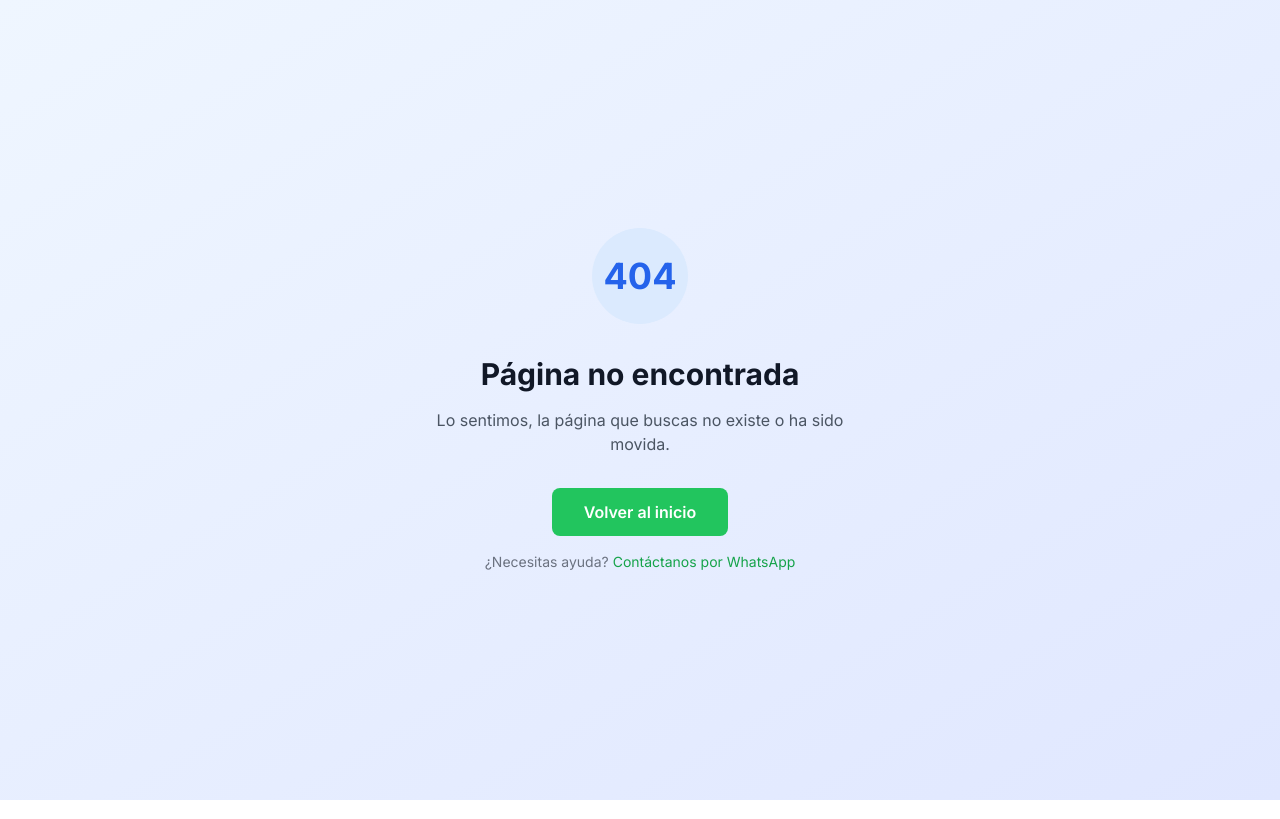
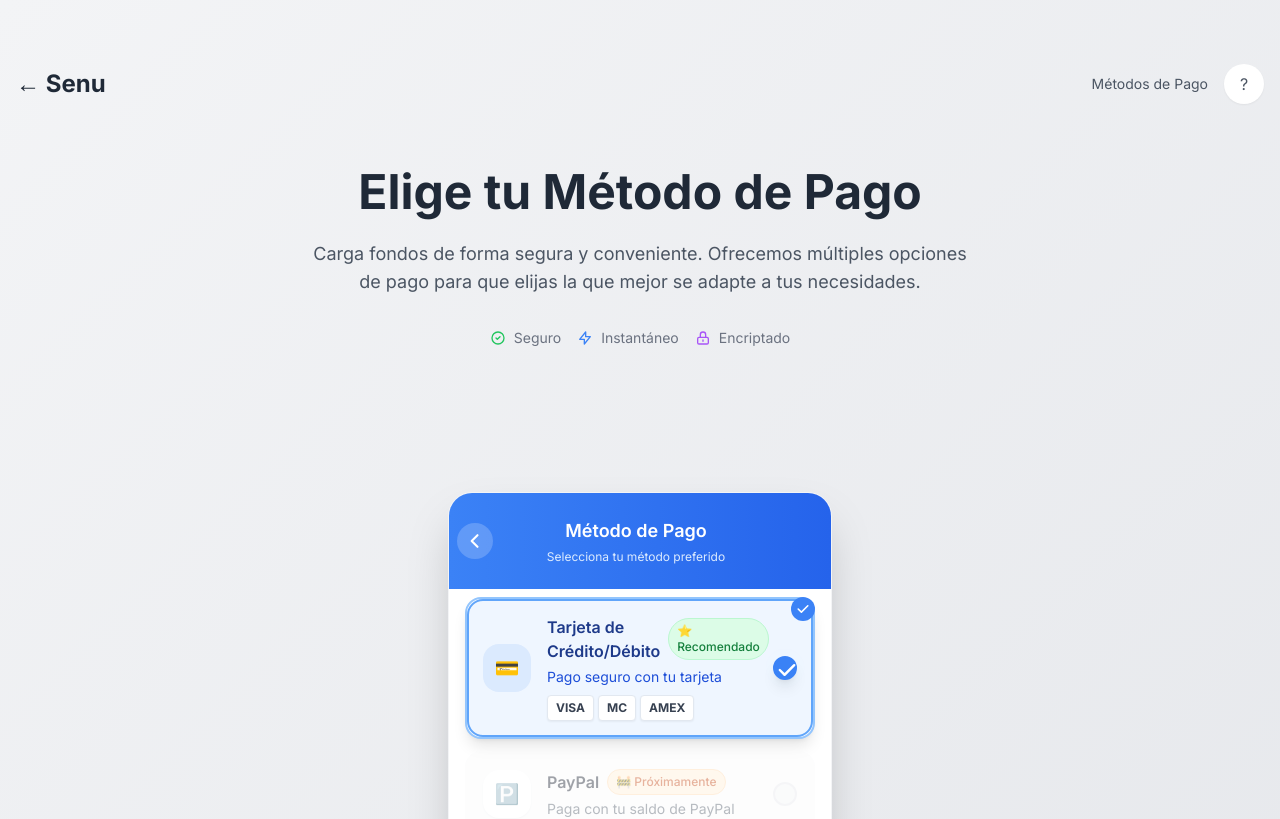
Before and after one commit to Senu-org/senu, a Next.js app in the folder web/: page /payments in a window 1280 px wide. Before the commit this address had no page. Shown: the top 819 px of the page. Built offline with nearby package versions, Linux system fonts and the light colour scheme.

Commit message:
feat: add payments page structure and routing
- Create payments page route (/payments)
- Add PaymentsHeader with navigation back to home
- Implement PaymentsHero with security features display
- Add payments components index for clean exports
- Set up page structure for payment method selection

```diff
--- /dev/null
+++ b/web/app/payments/page.tsx
@@ -0,0 +1,5 @@
+import { Payments } from '@/components/payments';
+
+export default function PaymentsPage() {
+  return <Payments />;
+}
--- /dev/null
+++ b/web/components/payments/PaymentsHeader.tsx
@@ -0,0 +1,19 @@
+import Link from 'next/link';
+
+export function PaymentsHeader() {
+  return (
+    <div className="flex justify-between items-center mb-8 md:mb-12 lg:mb-16">
+      <Link href="/" className="text-xl md:text-2xl font-bold text-gray-800 hover:text-blue-600 transition-colors">
+        ← Senu
+      </Link>
+      <div className="flex items-center space-x-4">
+        <div className="text-sm text-gray-600">
+          Métodos de Pago
+        </div>
+        <button className="w-8 h-8 md:w-10 md:h-10 rounded-full bg-white shadow-sm flex items-center justify-center hover:bg-gray-50 transition-colors duration-200">
+          <span className="text-sm md:text-base text-gray-600">?</span>
+        </button>
+      </div>
+    </div>
+  );
+}
--- /dev/null
+++ b/web/components/payments/PaymentsHero.tsx
@@ -0,0 +1,32 @@
+export function PaymentsHero() {
+  return (
+    <div className="max-w-4xl mx-auto text-center mb-12 md:mb-16 lg:mb-20">
+      <h1 className="text-3xl md:text-4xl lg:text-5xl font-bold text-gray-800 mb-4 md:mb-6 leading-tight">
+        Elige tu Método de Pago
+      </h1>
+      <p className="text-base md:text-lg text-gray-600 mb-6 md:mb-8 leading-relaxed max-w-2xl mx-auto">
+        Carga fondos de forma segura y conveniente. Ofrecemos múltiples opciones de pago para que elijas la que mejor se adapte a tus necesidades.
+      </p>
+      <div className="flex items-center justify-center space-x-4 text-sm text-gray-500">
+        <div className="flex items-center">
+          <svg className="w-4 h-4 text-green-500 mr-2" fill="none" stroke="currentColor" viewBox="0 0 24 24">
+            <path strokeLinecap="round" strokeLinejoin="round" strokeWidth={2} d="M9 12l2 2 4-4m6 2a9 9 0 11-18 0 9 9 0 0118 0z" />
+          </svg>
+          Seguro
+        </div>
+        <div className="flex items-center">
+          <svg className="w-4 h-4 text-blue-500 mr-2" fill="none" stroke="currentColor" viewBox="0 0 24 24">
+            <path strokeLinecap="round" strokeLinejoin="round" strokeWidth={2} d="M13 10V3L4 14h7v7l9-11h-7z" />
+          </svg>
+          Instantáneo
+        </div>
+        <div className="flex items-center">
+          <svg className="w-4 h-4 text-purple-500 mr-2" fill="none" stroke="currentColor" viewBox="0 0 24 24">
+            <path strokeLinecap="round" strokeLinejoin="round" strokeWidth={2} d="M12 15v2m-6 4h12a2 2 0 002-2v-6a2 2 0 00-2-2H6a2 2 0 00-2 2v6a2 2 0 002 2zm10-10V7a4 4 0 00-8 0v4h8z" />
+          </svg>
+          Encriptado
+        </div>
+      </div>
+    </div>
+  );
+}
--- /dev/null
+++ b/web/components/payments/index.ts
@@ -0,0 +1,13 @@
+export { Payments } from './Payments';
+export { PaymentsHeader } from './PaymentsHeader';
+export { PaymentsHero } from './PaymentsHero';
+export { PaymentMethods } from './PaymentMethods';
+export { PaymentSecurity } from './PaymentSecurity';
+
+// Payment method components
+export { CreditCardMethod } from './methods/CreditCardMethod';
+export { StripeMethod } from './methods/StripeMethod';
+export { PayPalMethod } from './methods/PayPalMethod';
+export { BankTransferMethod } from './methods/BankTransferMethod';
+export { CryptoMethod } from './methods/CryptoMethod';
+export { MobilePaymentMethod } from './methods/MobilePaymentMethod';
```
